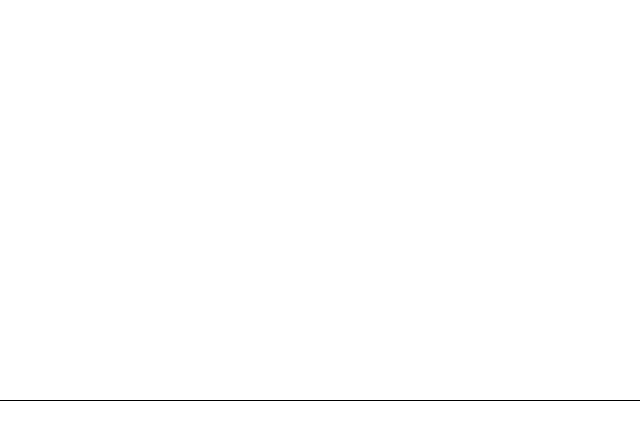
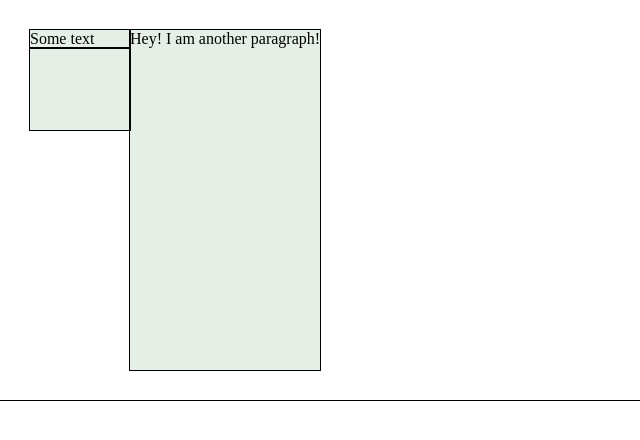
Before and after one commit to olepak/test, a plain HTML site: page index.html in a window 1280 px wide. Shown: the whole page, without its empty margins (0-640 px from the left). Drawn offline with Linux system fonts and the light colour scheme.

Commit message:
add codewars2

```diff
--- a/examples/string-methods.js
+++ b/examples/string-methods.js
@@ -200,6 +200,7 @@ function length() {
 	let text = "Hello world";
 	console.log(text.length);
 }
+length();
 
 // localeCompare() method compares two strings in the current locale.
 // it returns sort order -1, 1, or 0 ( for before, after, or equal).
--- a/script.js
+++ b/script.js
@@ -1,19 +1,17 @@
-function moreConciseCount(input) {
-	if (input === null || input.length === 0) {
-		return [];
-	}
-	return input.reduce(
-		(acc, value) => {
-			if (value > 0) {
-				acc[0] += 1;
-			} else {
-				acc[1] += value;
-			}
-			return acc;
-		},
-		[0, 0]
-	);
-}
+const parentElement = document.createElement("div");
+document.body.appendChild(parentElement);
+parentElement.textContent = "Some text";
 
-console.log(moreConciseCount([1, 2, 3, 4, 5, 6, 7, 8, 10, -11, -12, -13, -14]));
-console.log(moreConciseCount([]));
+const nestedDiv = document.createElement("p");
+parentElement.appendChild(nestedDiv);
+
+const newParagraph = document.createElement("p");
+document.body.appendChild(newParagraph);
+newParagraph.textContent = "I am here! Look at me!!!";
+
+const anotherParagraph = document.createElement("p");
+anotherParagraph.textContent = "Hey! I am another paragraph!";
+document.body.insertBefore(anotherParagraph, newParagraph);
+
+// removes element and returns a reference to removed element to the console
+console.log(document.body.removeChild(newParagraph));
--- a/styles.css
+++ b/styles.css
@@ -17,3 +17,8 @@ div {
 	outline: 1px solid black; /* for debugging */
 	background-color: rgba(0, 100, 0, 0.1); /* for debugging */
 }
+
+p {
+	background-color: rgba(0, 100, 0, 0.1); /* for debugging */
+	outline: 1px solid black; /* for debugging */
+}
```
Also changed, not shown: examples/dom-manipulation.js (+29 -3 lines).
